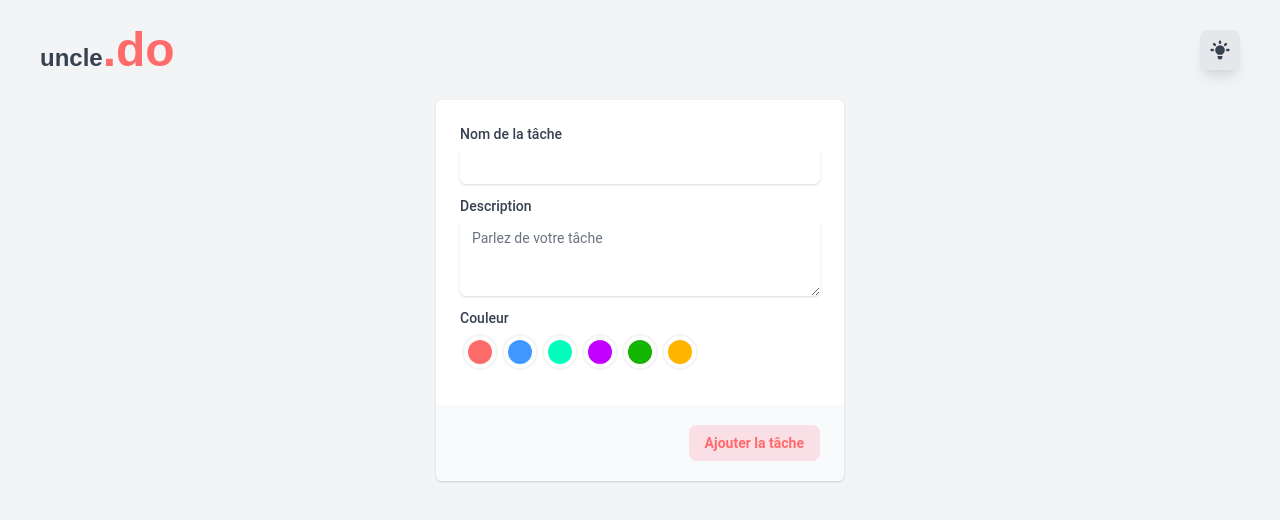
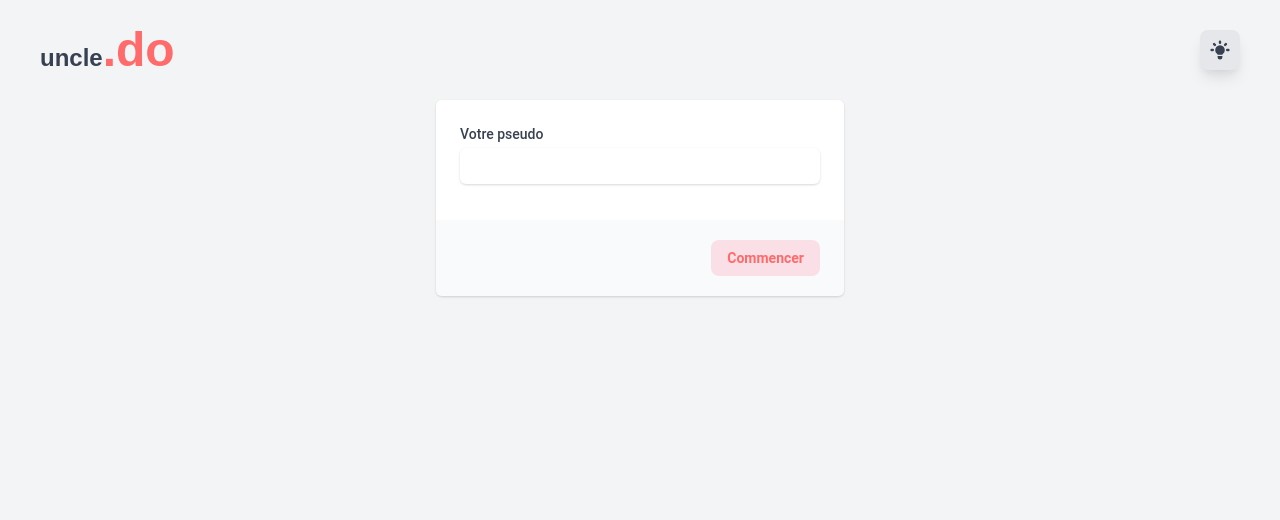
Before and after one commit to Uncle-Sam-Mako/Uncle.do, a React (Create React App) app: page / in a window 1280 px wide. Shown: the top 520 px of the page. Built offline with nearby package versions, Linux system fonts and the light colour scheme.

Commit message:
Add component : LoginForm

```diff
--- a/src/App.js
+++ b/src/App.js
@@ -3,11 +3,13 @@ import Navbar from './components/Navbar';
 import { Todo } from './components/Todo';
 import EmptyToDo from './components/EmptyToDo';
 import Form from './components/Form';
+import LoginForm from './components/LoginForm';
 import { Component } from 'react';
 
 let element = null;
 const empytodo = <EmptyToDo onClick={() => this.handleClick()}></EmptyToDo>,
 formElt = <Form ></Form>,
+login = <LoginForm></LoginForm>,
 todolist = (
   <div className="max-w-md m-auto">
     <p className="text-3xl text-center font-bold my-8">Votre journée aujourd'hui</p>
@@ -21,7 +23,7 @@ class App extends Component {
       element = formElt;
     }
     render(){
-      element = formElt;
+      element = login;
       return(
         <div className="App text-gray-700 dark:text-gray-50 bg-gray-100 dark:bg-gray-900">
           <header className="App-header">
--- /dev/null
+++ b/src/components/LoginForm.js
@@ -0,0 +1,31 @@
+import Input from './Input';
+
+export default function LoginForm() {
+  return (
+    <>
+      <div className="mt-10 sm:px-5 sm:mt-0 max-w-md mx-auto ">
+        <div className="">
+          <div className="mt-5 md:mt-0 md:col-span-2">
+            <form action="#" method="POST">
+              <div className="shadow overflow-hidden sm:rounded-md">
+                <div className="px-4 py-5 bg-white dark:bg-gray-800 sm:p-6">
+                  <div className="">
+                    <Input type="text" label="Votre pseudo"></Input>
+                </div>
+                </div>
+                <div className="px-4 py-5 bg-gray-50 dark:bg-gray-700 text-right sm:px-6">
+                  <button
+                    type="submit"
+                    className="btn-red text-sm"
+                  >
+                      Commencer
+                  </button>
+                </div>
+              </div>
+            </form>
+          </div>
+        </div>
+      </div>
+    </>
+  )
+}
```
